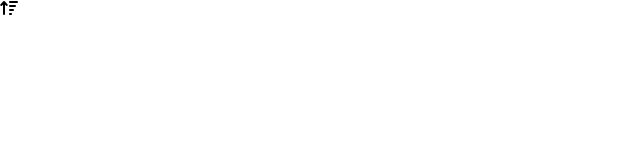
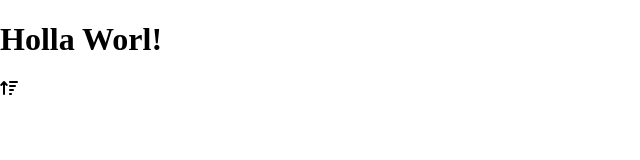
Before and after one commit to ramesh2543270/template-test, a plain HTML site: page index.html in a window 1280 px wide. Shown: the whole page, without its empty margins (0-640 px from the left). Drawn offline with Linux system fonts and the light colour scheme.

Commit message:
testing change

```diff
--- a/index.html
+++ b/index.html
@@ -11,6 +11,7 @@
 
 </head>
 <body>
+    <h1>Holla Worl!</h1>
     <i class="fa-solid fa-arrow-up-wide-short"></i>
     <!-- Script -->
     <script src="script.js"></script>
```
